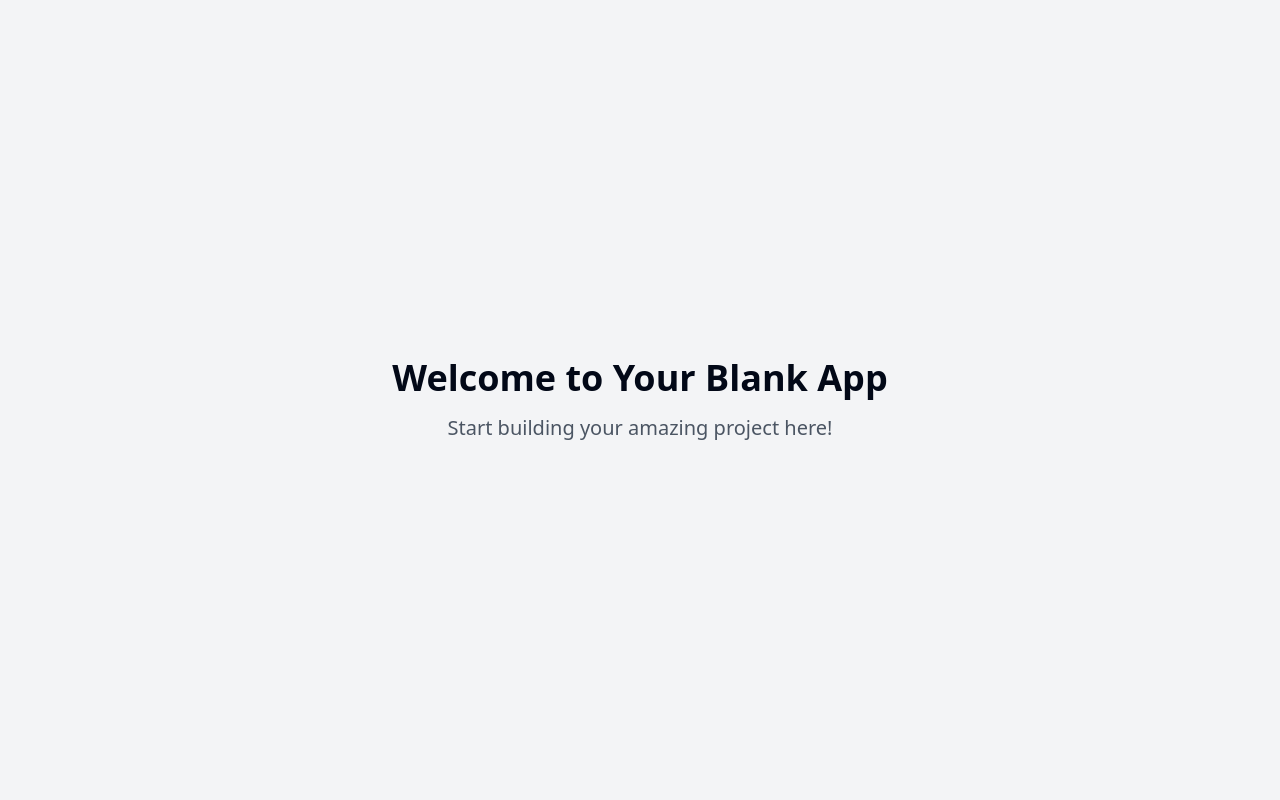
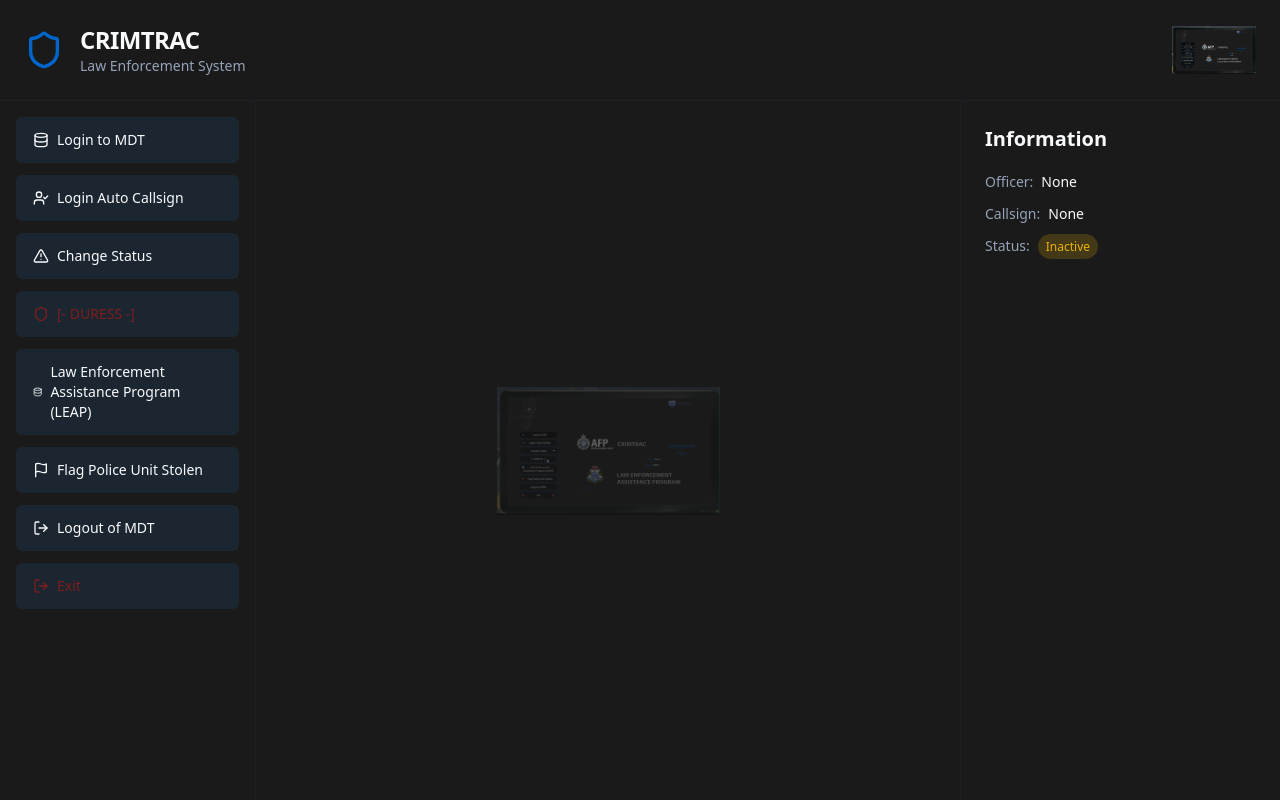
Before and after one commit to kelso1535/helpful-huggle, a React (Vite) app: page / in a window 1280 px wide. Built offline with nearby package versions, Linux system fonts and the light colour scheme.

Commit message:
Help with code changes
[skip gpt_engineer]

```diff
--- /dev/null
+++ b/src/components/Header.tsx
@@ -0,0 +1,18 @@
+import { Shield } from 'lucide-react';
+
+export const Header = () => {
+  return (
+    <div className="flex items-center justify-between p-6 border-b border-border/50">
+      <div className="flex items-center gap-4">
+        <Shield className="w-10 h-10 text-primary" />
+        <div>
+          <h1 className="text-2xl font-bold tracking-tight">CRIMTRAC</h1>
+          <p className="text-sm text-muted-foreground">Law Enforcement System</p>
+        </div>
+      </div>
+      <div className="flex items-center gap-4">
+        <img src="/lovable-uploads/3df86195-dc23-42ad-8b44-832e2d543f06.png" alt="AFP Logo" className="h-12 opacity-80" />
+      </div>
+    </div>
+  );
+};
--- /dev/null
+++ b/src/components/InfoPanel.tsx
@@ -0,0 +1,28 @@
+export const InfoPanel = () => {
+  return (
+    <div className="p-6 space-y-4">
+      <h2 className="text-xl font-semibold mb-4">Information</h2>
+
+      <div className="space-y-2">
+        <div>
+          <span className="info-label">Officer:</span>
+          <span className="info-value ml-2">None</span>
+        </div>
+
+        <div>
+          <span className="info-label">Callsign:</span>
+          <span className="info-value ml-2">None</span>
+        </div>
+
+        <div>
+          <span className="info-label">Status:</span>
+          <span className="info-value ml-2">
+            <span className="status-badge bg-yellow-500/20 text-yellow-500">
+              Inactive
+            </span>
+          </span>
+        </div>
+      </div>
+    </div>
+  );
+};
--- /dev/null
+++ b/src/components/Sidebar.tsx
@@ -0,0 +1,47 @@
+import { LogOut, Shield, Flag, Database, UserCheck, AlertTriangle } from 'lucide-react';
+
+export const Sidebar = () => {
+  return (
+    <div className="w-64 p-4 border-r border-border/50 space-y-3">
+      <button className="nav-button">
+        <Database className="w-4 h-4" />
+        Login to MDT
+      </button>
+
+      <button className="nav-button">
+        <UserCheck className="w-4 h-4" />
+        Login Auto Callsign
+      </button>
+
+      <button className="nav-button">
+        <AlertTriangle className="w-4 h-4" />
+        Change Status
+      </button>
+
+      <button className="nav-button text-destructive">
+        <Shield className="w-4 h-4" />
+        [- DURESS -]
+      </button>
+
+      <button className="nav-button">
+        <Database className="w-4 h-4" />
+        Law Enforcement Assistance Program (LEAP)
+      </button>
+
+      <button className="nav-button">
+        <Flag className="w-4 h-4" />
+        Flag Police Unit Stolen
+      </button>
+
+      <button className="nav-button">
+        <LogOut className="w-4 h-4" />
+        Logout of MDT
+      </button>
+
+      <button className="nav-button text-destructive">
+        <LogOut className="w-4 h-4" />
+        Exit
+      </button>
+    </div>
+  );
+};
--- a/src/index.css
+++ b/src/index.css
@@ -4,89 +4,35 @@
 
 @layer base {
   :root {
-    --background: 0 0% 100%;
-    --foreground: 222.2 84% 4.9%;
+    --background: 0 0% 10%;
+    --foreground: 210 40% 98%;
 
-    --card: 0 0% 100%;
-    --card-foreground: 222.2 84% 4.9%;
+    --card: 0 0% 15%;
+    --card-foreground: 210 40% 98%;
 
-    --popover: 0 0% 100%;
-    --popover-foreground: 222.2 84% 4.9%;
+    --popover: 0 0% 15%;
+    --popover-foreground: 210 40% 98%;
 
-    --primary: 222.2 47.4% 11.2%;
+    --primary: 210 100% 40%;
     --primary-foreground: 210 40% 98%;
 
-    --secondary: 210 40% 96.1%;
-    --secondary-foreground: 222.2 47.4% 11.2%;
-
-    --muted: 210 40% 96.1%;
-    --muted-foreground: 215.4 16.3% 46.9%;
-
-    --accent: 210 40% 96.1%;
-    --accent-foreground: 222.2 47.4% 11.2%;
-
-    --destructive: 0 84.2% 60.2%;
-    --destructive-foreground: 210 40% 98%;
-
-    --border: 214.3 31.8% 91.4%;
-    --input: 214.3 31.8% 91.4%;
-    --ring: 222.2 84% 4.9%;
-
-    --radius: 0.5rem;
-
-    --sidebar-background: 0 0% 98%;
-
-    --sidebar-foreground: 240 5.3% 26.1%;
-
-    --sidebar-primary: 240 5.9% 10%;
-
-    --sidebar-primary-foreground: 0 0% 98%;
-
-    --sidebar-accent: 240 4.8% 95.9%;
-
-    --sidebar-accent-foreground: 240 5.9% 10%;
-
-    --sidebar-border: 220 13% 91%;
-
-    --sidebar-ring: 217.2 91.2% 59.8%;
-  }
-
-  .dark {
-    --background: 222.2 84% 4.9%;
-    --foreground: 210 40% 98%;
-
-    --card: 222.2 84% 4.9%;
-    --card-foreground: 210 40% 98%;
-
-    --popover: 222.2 84% 4.9%;
-    --popover-foreground: 210 40% 98%;
-
-    --primary: 210 40% 98%;
-    --primary-foreground: 222.2 47.4% 11.2%;
-
-    --secondary: 217.2 32.6% 17.5%;
+    --secondary: 210 40% 20%;
     --secondary-foreground: 210 40% 98%;
 
-    --muted: 217.2 32.6% 17.5%;
+    --muted: 210 40% 20%;
     --muted-foreground: 215 20.2% 65.1%;
 
-    --accent: 217.2 32.6% 17.5%;
+    --accent: 210 40% 20%;
     --accent-foreground: 210 40% 98%;
 
     --destructive: 0 62.8% 30.6%;
     --destructive-foreground: 210 40% 98%;
 
-    --border: 217.2 32.6% 17.5%;
-    --input: 217.2 32.6% 17.5%;
-    --ring: 212.7 26.8% 83.9%;
-    --sidebar-background: 240 5.9% 10%;
-    --sidebar-foreground: 240 4.8% 95.9%;
-    --sidebar-primary: 224.3 76.3% 48%;
-    --sidebar-primary-foreground: 0 0% 100%;
-    --sidebar-accent: 240 3.7% 15.9%;
-    --sidebar-accent-foreground: 240 4.8% 95.9%;
-    --sidebar-border: 240 3.7% 15.9%;
-    --sidebar-ring: 217.2 91.2% 59.8%;
+    --border: 215 27.9% 16.9%;
+    --input: 215 27.9% 16.9%;
+    --ring: 216 12.2% 83.9%;
+
+    --radius: 0.5rem;
   }
 }
 
@@ -94,8 +40,32 @@
   * {
     @apply border-border;
   }
-
   body {
     @apply bg-background text-foreground;
   }
 }
+
+.nav-button {
+  @apply w-full px-4 py-3 text-left text-sm font-medium
+         bg-secondary/50 hover:bg-primary/20
+         border border-border/50 rounded-md
+         transition-colors duration-200
+         flex items-center gap-2;
+}
+
+.nav-button:hover {
+  @apply border-primary/50;
+  box-shadow: 0 0 15px rgba(0, 102, 204, 0.1);
+}
+
+.status-badge {
+  @apply px-2 py-1 rounded-full text-xs font-medium;
+}
+
+.info-label {
+  @apply text-sm text-muted-foreground;
+}
+
+.info-value {
+  @apply text-sm font-medium;
+}
--- a/src/pages/Index.tsx
+++ b/src/pages/Index.tsx
@@ -1,11 +1,27 @@
-// Update this page (the content is just a fallback if you fail to update the page)
+import { Header } from "@/components/Header";
+import { Sidebar } from "@/components/Sidebar";
+import { InfoPanel } from "@/components/InfoPanel";
 
 const Index = () => {
   return (
-    <div className="min-h-screen flex items-center justify-center bg-gray-100">
-      <div className="text-center">
-        <h1 className="text-4xl font-bold mb-4">Welcome to Your Blank App</h1>
-        <p className="text-xl text-gray-600">Start building your amazing project here!</p>
+    <div className="min-h-screen flex flex-col">
+      <Header />
+      <div className="flex flex-1">
+        <Sidebar />
+        <main className="flex-1 flex">
+          <div className="flex-1 p-6">
+            <div className="flex items-center justify-center h-full">
+              <img
+                src="/lovable-uploads/3df86195-dc23-42ad-8b44-832e2d543f06.png"
+                alt="Victoria Police"
+                className="h-32 opacity-30"
+              />
+            </div>
+          </div>
+          <div className="w-80 border-l border-border/50">
+            <InfoPanel />
+          </div>
+        </main>
       </div>
     </div>
   );
```
Also changed, not shown: public/lovable-uploads/3df86195-dc23-42ad-8b44-832e2d543f06.png (added).
